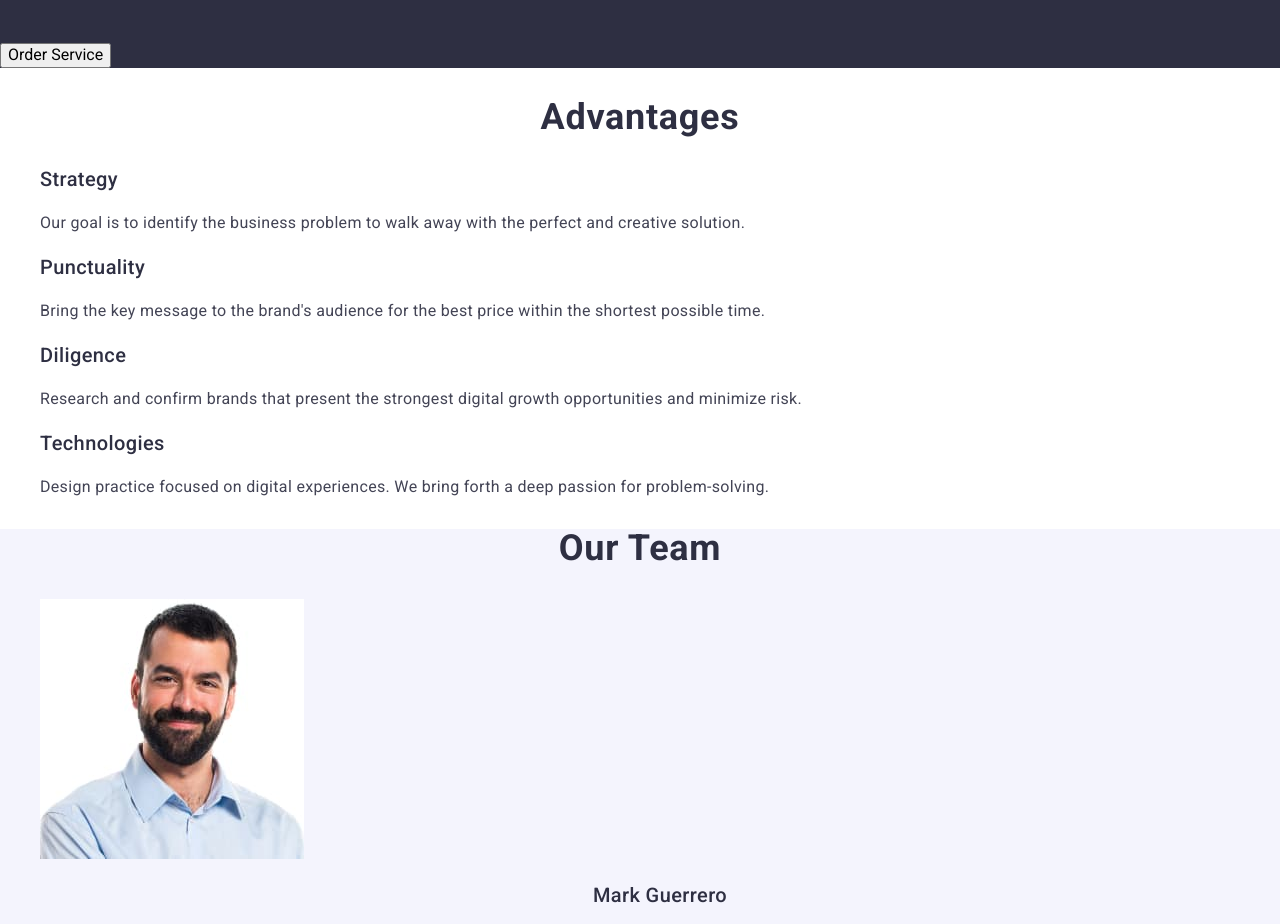
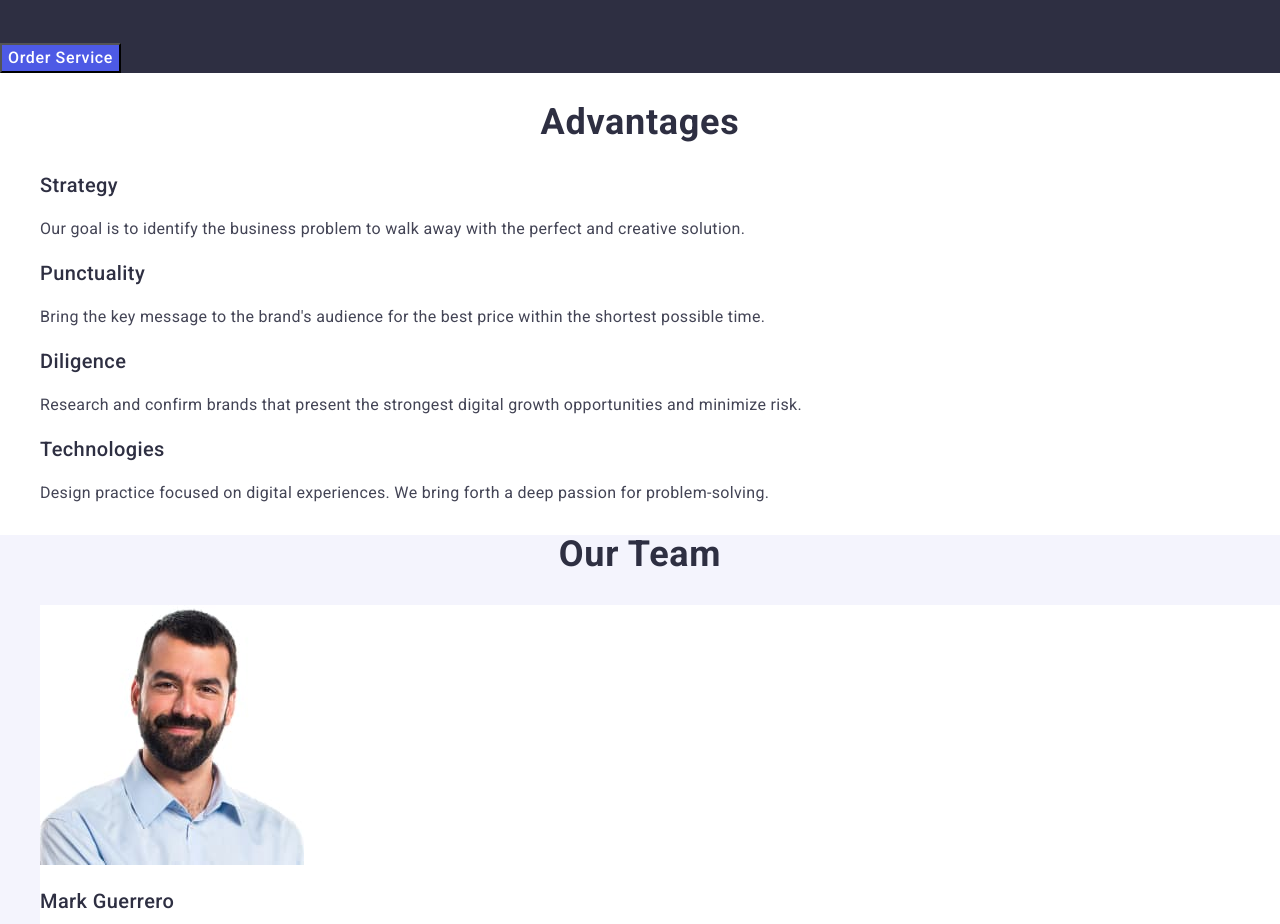
Before and after one commit to OlenaPanf/goit-markup-hw-02, a plain HTML site: page index.html in a window 1280 px wide. Shown: the part 283-1207 px from the top of the page. Drawn offline with nearby package versions, Linux system fonts and the light colour scheme.

Commit message:
updated button

```diff
--- a/css/styles.css
+++ b/css/styles.css
@@ -40,7 +40,7 @@ body {
         font-weight: 500;
         line-height: 1.5;
         letter-spacing: 0.02em;
-        color: #2E2F42;
+        color:#2E2F42;
 }
 
 .menu-link:hover,
@@ -79,8 +79,20 @@ body {
         text-align: center;
 }
 
+.main-button {
+        font-size: 16px;
+        font-weight: 500;
+        line-height: 1.5;
+        /* 150% */
+        letter-spacing: 0.04em;
+        color: #FFFFFF;
+        background: #4D5AE5;
+}
 
-
+.main-button:hover,
+.main-button:focus {
+    background: #404BBF;
+}
 
 /* section 2 and 3 amd 4 */
 .advantage-title,
@@ -92,7 +104,6 @@ body {
         /* 111.111% */
         letter-spacing: 0.02em;
         text-transform: capitalize;
-        color: #2E2F42;
         text-align: center;
     }
 
@@ -102,7 +113,6 @@ body {
         line-height: 1.2;
         /* 120% */
         letter-spacing: 0.02em;
-        color: #2E2F42;
     }
 
     .text {
@@ -119,10 +129,11 @@ body {
 .third-section {
        background-color: #F4F4FD;
 }
-.team-menu .text-title,
-.team-menu .text {
-        text-align: center;
+
+.team-list {
+    background-color: #FFFFFF;
 }
+
 
 
 /* section 4 */
--- a/index.html
+++ b/index.html
@@ -54,11 +54,11 @@
       <!--Section Main Title-->
       <section class="first-section">
         <h1 class="main-title">Effective Solutions for Your Business</h1>
-        <button type="button">Order Service</button>
+        <button class="main-button" type="button">Order Service</button>
       </section>
 
       <!--Section Advantages-->
-      <section>
+      <section class="second-section">
         <h2 class="advantage-title">Advantages</h2>
         <ul class="list">
           <li>
@@ -96,25 +96,25 @@
       <section class="third-section">
         <h2 class="team-title">Our Team</h2>
         <ul class="team-menu list">
-          <li>
+          <li class="team-list">
             <img src="./images/img.jpg" alt="Mark Guerrero" width="264" />
             <h3 class="text-title">Mark Guerrero</h3>
             <p class="text">Product Designer</p>
           </li>
 
-          <li>
+          <li class="team-list">
             <img src="./images/img1.jpg" alt="Tom Ford" width="264" />
             <h3 class="text-title">Tom Ford</h3>
             <p class="text">Frontend Developer</p>
           </li>
 
-          <li>
+          <li class="team-list">
             <img src="./images/img2.jpg" alt="Camila Garcia" width="264" />
             <h3 class="text-title">Camila Garcia</h3>
             <p class="text">Marketing</p>
           </li>
 
-          <li>
+          <li class="team-list">
             <img src="./images/img3.jpg" alt="Daniel Wilson" width="264" />
             <h3 class="text-title">Daniel Wilson</h3>
             <p class="text">UI Designer</p>
@@ -123,7 +123,7 @@
       </section>
 
       <!--Section Our Portfolio-->
-      <section>
+      <section class="fourth-section">
         <h2 class="portfolio-title">Our Portfolio</h2>
         <ul class="list">
           <li>
```
